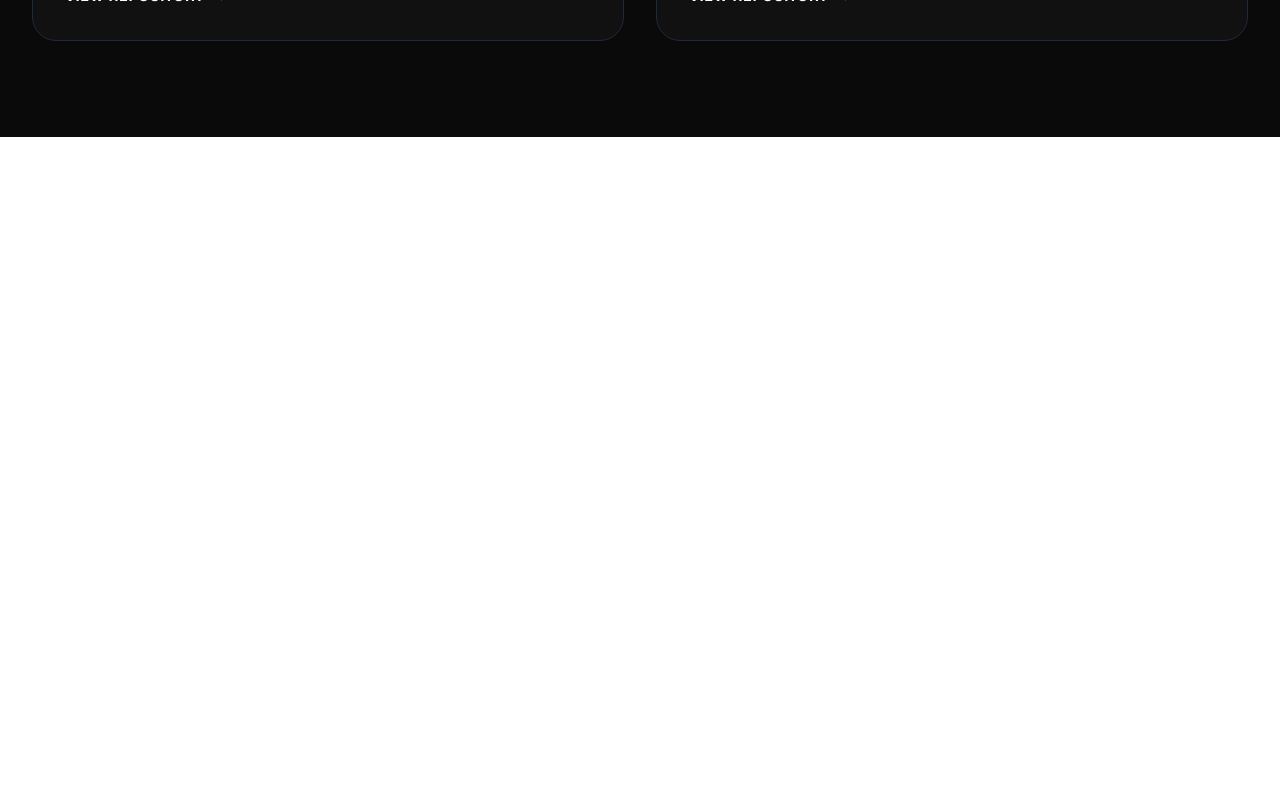
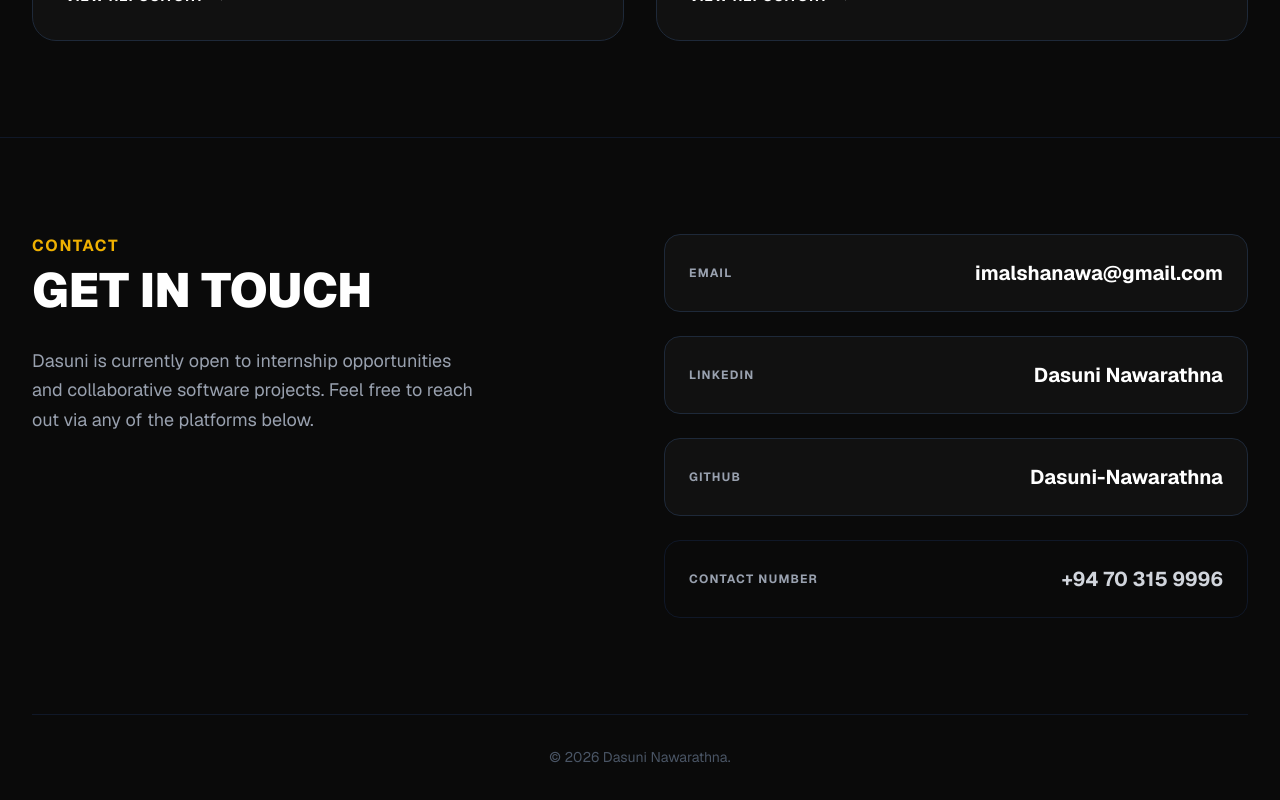
Before and after one commit to Dasuni-Nawarathna/my-portfolio, a Next.js app: page / in a window 1280 px wide. Shown: the part 1934-2734 px from the top of the page. Before the commit the page ends 2071 px from the top, so only its background shows below. Built offline with nearby package versions, Linux system fonts and the light colour scheme.

Commit message:
add contact details and set navigations

```diff
--- a/app/page.tsx
+++ b/app/page.tsx
@@ -12,9 +12,9 @@ export default function Home() {
           <a href="#work" className="hover:text-white transition-colors">Work</a>
           <a href="#about" className="hover:text-white transition-colors">About</a>
         </div>
-        <button className="bg-yellow-500 text-black px-6 py-2 rounded-full font-bold hover:bg-yellow-400 transition-all">
+        <a href="#contact" className="bg-yellow-500 text-black px-6 py-2 rounded-full font-bold hover:bg-yellow-400 transition-all">
           Get In Touch
-        </button>
+        </a>
       </nav>
 
       {/* Hero Section */}
@@ -104,6 +104,49 @@ export default function Home() {
           />
         </div>
       </section>
+
+      {/* Contact Section */}
+<section id="contact" className="max-w-7xl mx-auto px-8 py-24 border-t border-gray-900">
+  <div className="flex flex-col md:flex-row justify-between items-start gap-12">
+    <div className="flex-1">
+      <p className="text-yellow-500 uppercase tracking-widest font-bold mb-2">Contact</p>
+      <h2 className="text-5xl font-black uppercase mb-8">Get In Touch</h2>
+      <p className="text-gray-400 text-lg max-w-md leading-relaxed">
+        Dasuni is currently open to internship opportunities and collaborative software projects.
+        Feel free to reach out via any of the platforms below.
+      </p>
+    </div>
+
+    <div className="flex-1 w-full space-y-8">
+      {/* Contact Links */}
+      <div className="grid grid-cols-1 gap-6">
+        <a href="mailto:dasuni@example.com" className="group flex items-center justify-between p-6 bg-[#111] border border-gray-800 rounded-2xl hover:border-yellow-500/50 transition-all">
+          <span className="text-gray-400 uppercase tracking-widest text-xs font-bold">Email</span>
+          <span className="text-xl font-bold group-hover:text-yellow-500 transition-colors">imalshanawa@gmail.com</span>
+        </a>
+
+        <a href="https://linkedin.com/in/dasuninarawathna" target="_blank" className="group flex items-center justify-between p-6 bg-[#111] border border-gray-800 rounded-2xl hover:border-yellow-500/50 transition-all">
+          <span className="text-gray-400 uppercase tracking-widest text-xs font-bold">LinkedIn</span>
+          <span className="text-xl font-bold group-hover:text-yellow-500 transition-colors">Dasuni Nawarathna</span>
+        </a>
+
+        <a href="https://github.com/dasuninarawathna" target="_blank" className="group flex items-center justify-between p-6 bg-[#111] border border-gray-800 rounded-2xl hover:border-yellow-500/50 transition-all">
+          <span className="text-gray-400 uppercase tracking-widest text-xs font-bold">GitHub</span>
+          <span className="text-xl font-bold group-hover:text-yellow-500 transition-colors">Dasuni-Nawarathna</span>
+        </a>
+
+        <div className="flex items-center justify-between p-6 bg-[#0a0a0a] border border-gray-900 rounded-2xl">
+          <span className="text-gray-400 uppercase tracking-widest text-xs font-bold">Contact Number</span>
+          <span className="text-xl font-bold text-gray-300">+94 70 315 9996</span>
+        </div>
+      </div>
+    </div>
+  </div>
+
+  <footer className="mt-24 pt-8 border-t border-gray-900 text-center text-gray-600 text-sm">
+    © 2026 Dasuni Nawarathna.
+  </footer>
+</section>
     </main>
   );
 }
```
